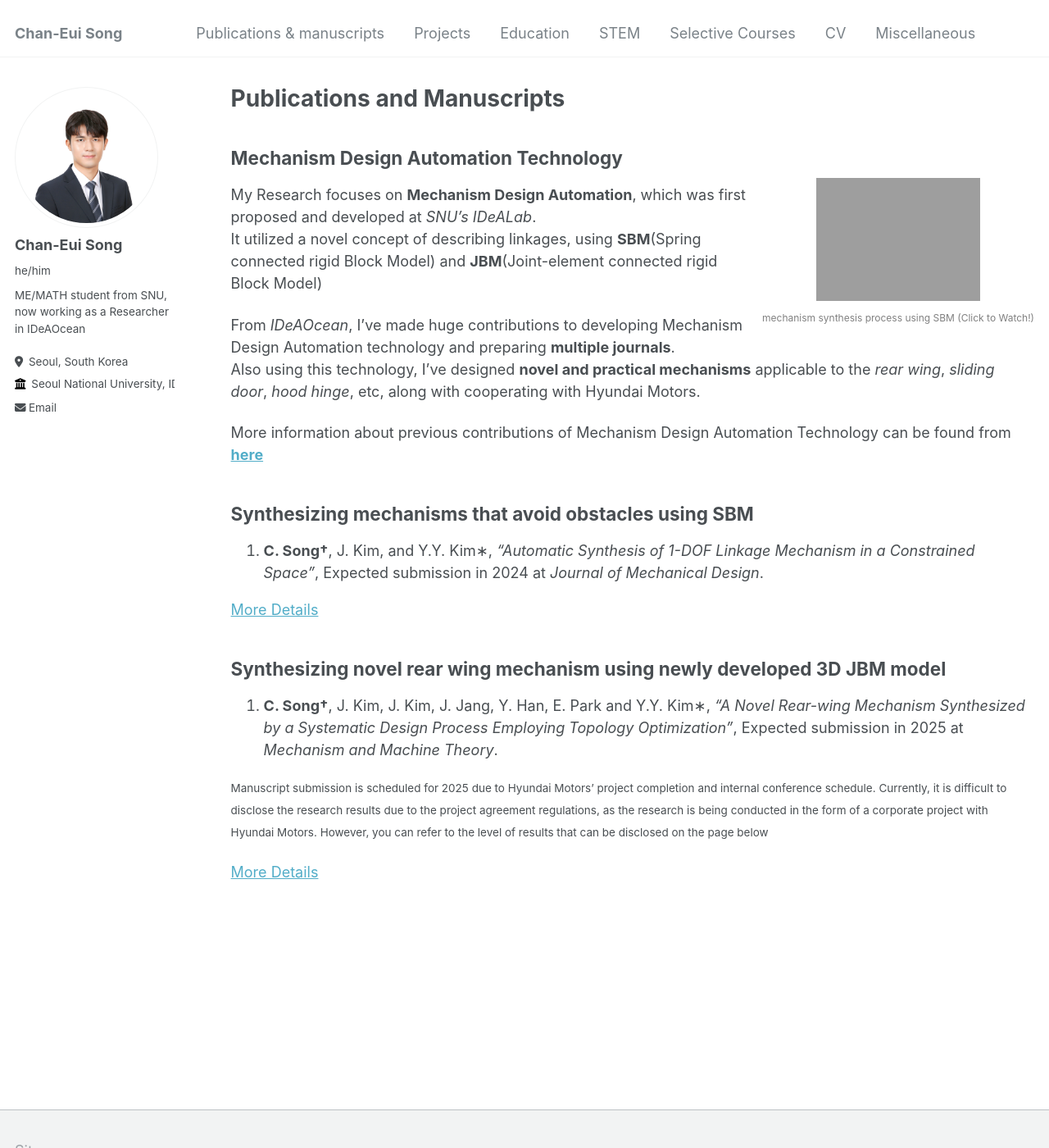
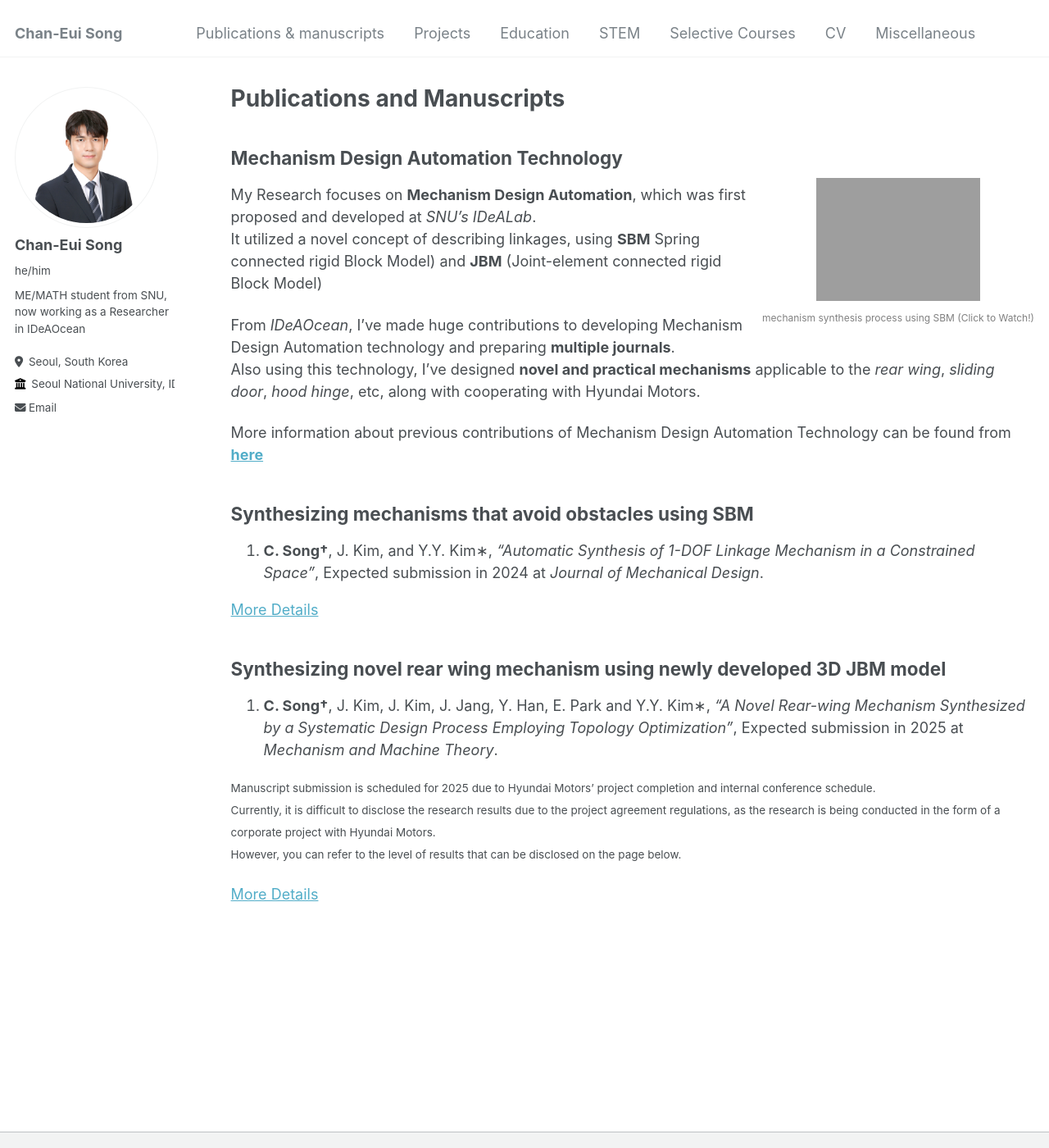
Before and after one commit to cksdml1014/chanisong, a Jekyll site: the page built from _pages/publications.md, in a window 1280 px wide and 1400 px high. Shown: the whole window at 82% size. Built offline with Jekyll 4.4.1, drawn with Linux system fonts in a browser that asks for light colours; grey boxes are pictures that could not be loaded.

```diff
--- a/_pages/publications.md
+++ b/_pages/publications.md
@@ -15,7 +15,7 @@ author_profile: true
 </div>
 
 My Research focuses on **Mechanism Design Automation**, which was first proposed and developed at *SNU's IDeALab*.
-It utilized a novel concept of describing linkages, using **SBM**(Spring connected rigid Block Model) and **JBM**(Joint-element connected rigid Block Model)
+It utilized a novel concept of describing linkages, using **SBM** Spring connected rigid Block Model) and **JBM** (Joint-element connected rigid Block Model)
 
 From *IDeAOcean*, I've made huge contributions to developing Mechanism Design Automation technology and preparing **multiple journals**.
 Also using this technology, I've designed **novel and practical mechanisms** applicable to the *rear wing*, *sliding door*, *hood hinge*, etc, along with cooperating with Hyundai Motors.
@@ -43,7 +43,7 @@ Theory*.
 <small>
 Manuscript submission is scheduled for 2025 due to Hyundai Motors’ project completion and internal conference schedule.
 Currently, it is difficult to disclose the research results due to the project agreement regulations, as the research is being conducted in the form of a corporate project with Hyundai Motors.
-However, you can refer to the level of results that can be disclosed on the page below
+However, you can refer to the level of results that can be disclosed on the page below.
 </small>
 
 [More Details](https://cksdml1014.github.io/chanisong//publication/2010-10-01-paper-title-number-2)
```
